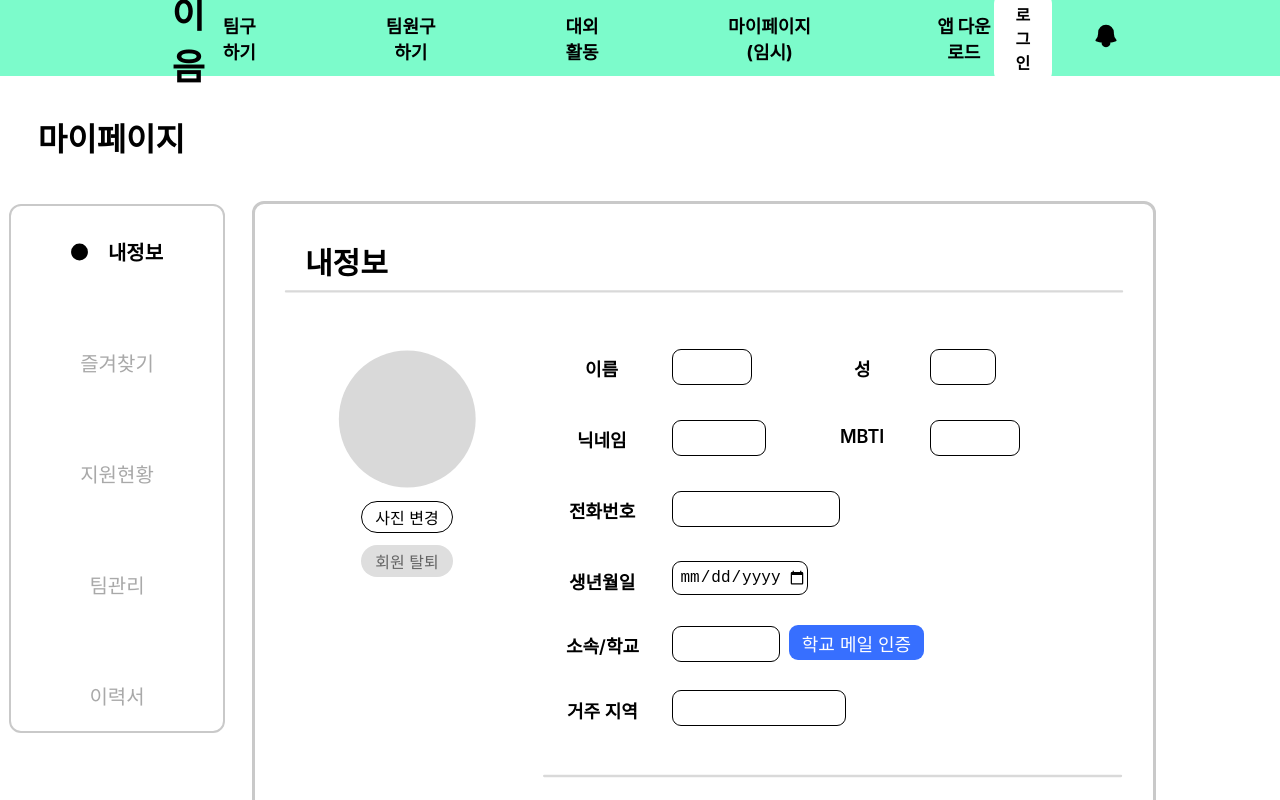
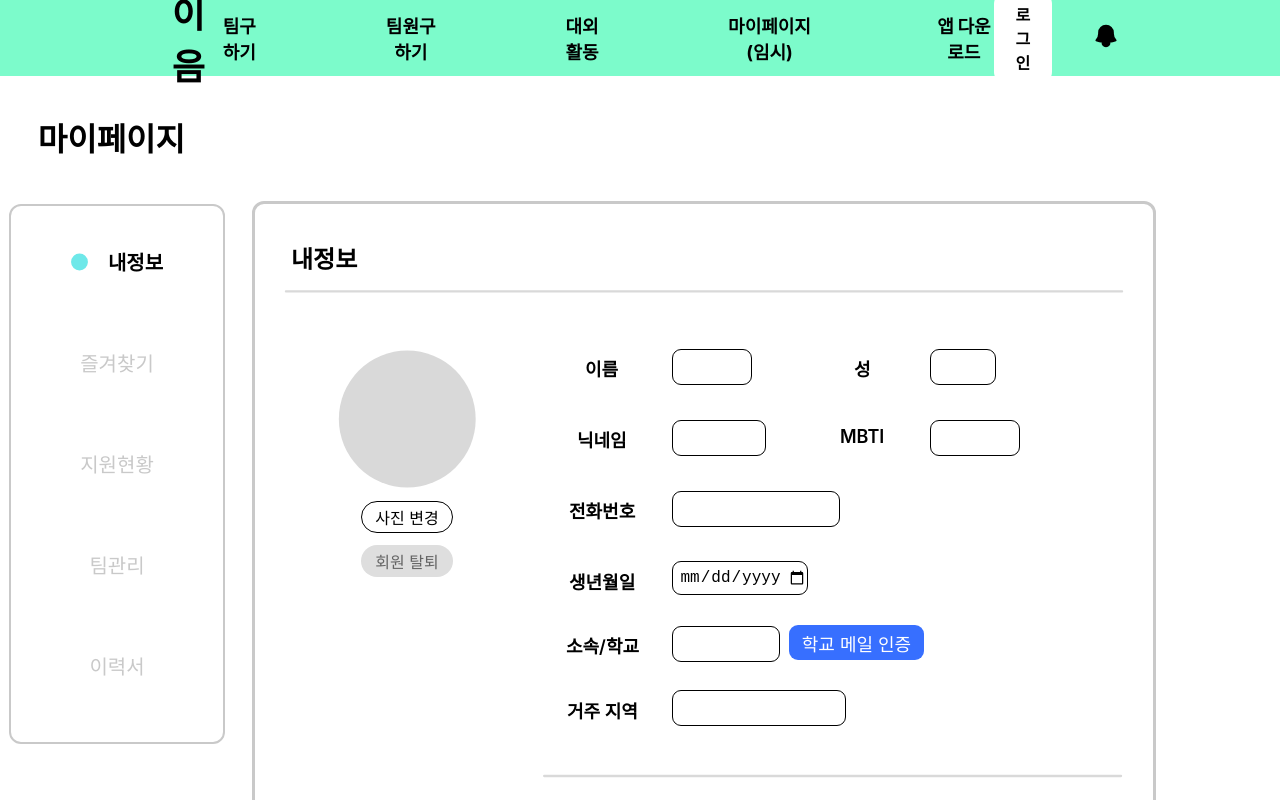
Before and after one commit to Alpha-e-Um/Frontend, a React (Create React App) app: page /mypage in a window 1280 px wide. Shown: the top 800 px of the page. Built offline with nearby package versions, Linux system fonts and the light colour scheme.

Commit message:
feature. 사이드바 수정

```diff
--- a/src/components/MyFavorites/myFavorites.js
+++ b/src/components/MyFavorites/myFavorites.js
@@ -2,7 +2,11 @@ import { SelectButton, NotSelectButton, CardContainter } from "./styles";
 
 import MyFavoriteCard from "../MyPageCard/MyFavoriteCard/myFavoriteCard";
 import MyTeamTestData from "../../api/myTeamTestData";
+
+import teamTestData from "../../api/teamTestData";
+
 import { useState } from "react";
+import TeamCard from "../Card/teamCard";
 
 const MyFavorites = (props) => {
   const [isToggle, setIsToggle] = useState(false);
@@ -31,6 +35,12 @@ const MyFavorites = (props) => {
           >
             팀원
           </NotSelectButton>
+
+          <CardContainter>
+            {teamTestData.map((item) => (
+              <TeamCard data={{ item }} />
+            ))}
+          </CardContainter>
         </>
       ) : (
         <>
@@ -48,11 +58,6 @@ const MyFavorites = (props) => {
           </SelectButton>
         </>
       )}
-      <CardContainter>
-        {MyTeamTestData.map((item) => (
-          <MyFavoriteCard data={item} />
-        ))}
-      </CardContainter>
     </>
   );
 };
--- a/src/components/MyPageSideBar/myPageSideBar.js
+++ b/src/components/MyPageSideBar/myPageSideBar.js
@@ -1,13 +1,13 @@
 import { useState } from "react";
 import { useNavigate } from "react-router-dom";
-import { ReactComponent as CheckCircleOn } from "../../assets/myPage/Circle.svg";
+import { ReactComponent as CheckCircle } from "../../assets/myPage/MyPageSidebarCircle.svg";
 import { Container, SelectPage, NotSelectPage } from "./styles";
 
 const MyPageSideBar = ({ setIsCreateTeam }) => {
   const navigate = useNavigate();
   const [curPage, setCurPage] = useState(0);
 
-  var arr = ["내정보", "즐겨찾기", "지원현황", "팀관리", "이력서"];
+  var pageTitles = ["내정보", "즐겨찾기", "지원현황", "팀관리", "이력서"];
 
   const sideButtonClick = (index) => {
     setIsCreateTeam(false);
@@ -35,30 +35,20 @@ const MyPageSideBar = ({ setIsCreateTeam }) => {
   };
 
   return (
-    <div>
     <Container>
-        {arr.map((item, index) => {
+      {pageTitles.map((item, index) => {
         const ItemComponent = curPage === index ? SelectPage : NotSelectPage;
 
         return (
-            <ItemComponent
-              key={index}
-              onClick={() => sideButtonClick(index)}
-              style={{
-                display: "flex",
-                alignItems: "center",
-                justifyContent: "center",
-              }}
-            >
+          <ItemComponent key={index} onClick={() => sideButtonClick(index)}>
             {curPage === index && (
-                <CheckCircleOn style={{ marginRight: "20px" }} />
+              <CheckCircle style={{ marginRight: "20px" }} />
             )}
             {item}
           </ItemComponent>
         );
       })}
     </Container>
-    </div>
   );
 };
 
--- a/src/components/MyPageSideBar/styles.js
+++ b/src/components/MyPageSideBar/styles.js
@@ -3,34 +3,39 @@ import styled from "styled-components";
 export const Container = styled.div`
   position: absolute;
   transform: translateX(-100%);
+  left: -30px;
   top: 0px;
-  left: -30px;
   width: 212px;
-  height: 495px;
+  height: 496px;
   border: 2px solid;
   border-color: #c9c9c9;
   border-radius: 12px;
-  padding-top: 30px;
+  padding-top: 40px;
   display: flex;
   flex-direction: column;
 `;
 
 export const SelectPage = styled.button`
+  margin-bottom: 70px;
+  border: none;
   font-size: 20px;
-  font-weight: 800;
-  margin-bottom: 80px;
-  border: none;
+  font-weight: 600;
   background-color: #ffffff;
+  display: flex;
+  align-items: center;
+  justify-content: center;
   cursor: pointer;
 `;
 
 export const NotSelectPage = styled.button`
+  margin-bottom: 70px;
   font-size: 20px;
   font-weight: 400;
-  margin-bottom: 80px;
-
   border: none;
   background-color: #ffffff;
-  color: #a9a9a9;
+  color: #c9c9c9;
+  display: flex;
+  align-items: center;
+  justify-content: center;
   cursor: pointer;
 `;
--- a/src/pages/MyPage/styles.js
+++ b/src/pages/MyPage/styles.js
@@ -23,8 +23,8 @@ export const Container = styled.div`
 
 export const PageName = styled.label`
   position: absolute;
-  left: 50px;
-  top: 35px;
-  font-size: 30px;
-  font-weight: 900;
+  left: 36px;
+  top: 36px;
+  font-size: 24px;
+  font-weight: 700;
 `;
```
Also changed, not shown: src/assets/myPage/MyPageSidebarCircle.svg (added). Lines whose indentation alone changed are shown as unchanged.
